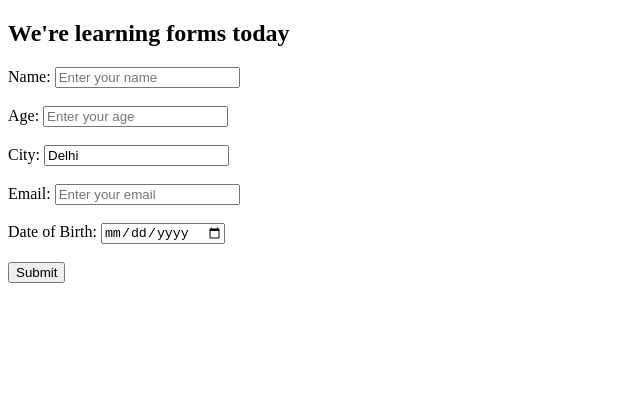
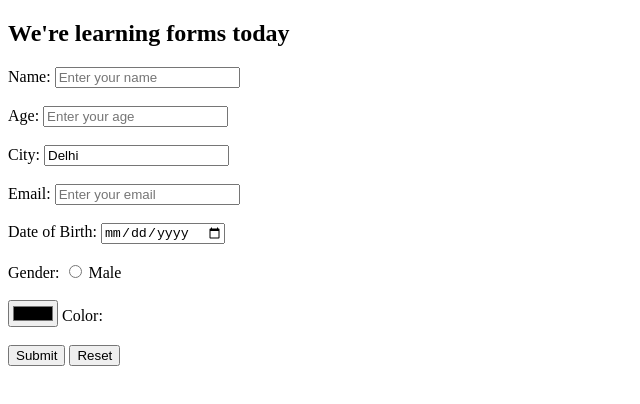
Before and after one commit to anshikasrivastava1705/Full_Stack, a plain HTML site: page Lab/form.html in a window 1280 px wide. Shown: the whole page, without its empty margins (0-640 px from the left). Drawn offline with Linux system fonts and the light colour scheme.

Commit message:
HTML in depth

```diff
--- a/Lab/form.html
+++ b/Lab/form.html
@@ -28,7 +28,17 @@
     <input type="date" name="DOB" placeholder="Enter your date of birth" id="DOB">
     <br>
     <br>
+    <label for="Gender"> Gender:</label>
+    <input type="radio" name="Gender" value="Male" id="Gender">
+    <label for="Gender"> Male</label>
+    <br>
+    <br>
+    <input type="color" name="color" value="color" id="Color">
+    <label for="Color"> Color: </label>
+    <br>
+    <br>
     <input type="submit">
+    <input type="reset">
 </form>
 </body>
 </html>
```
